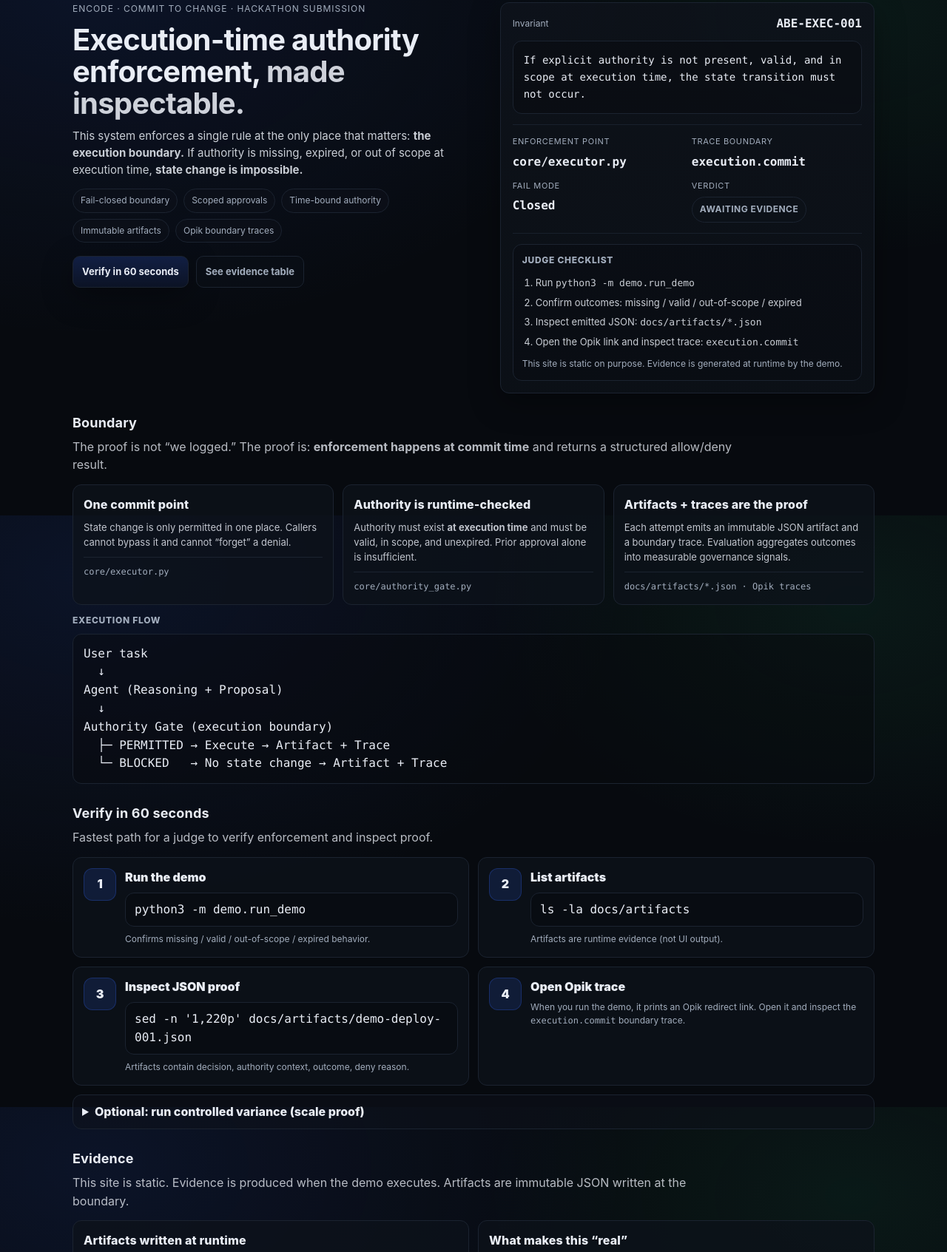
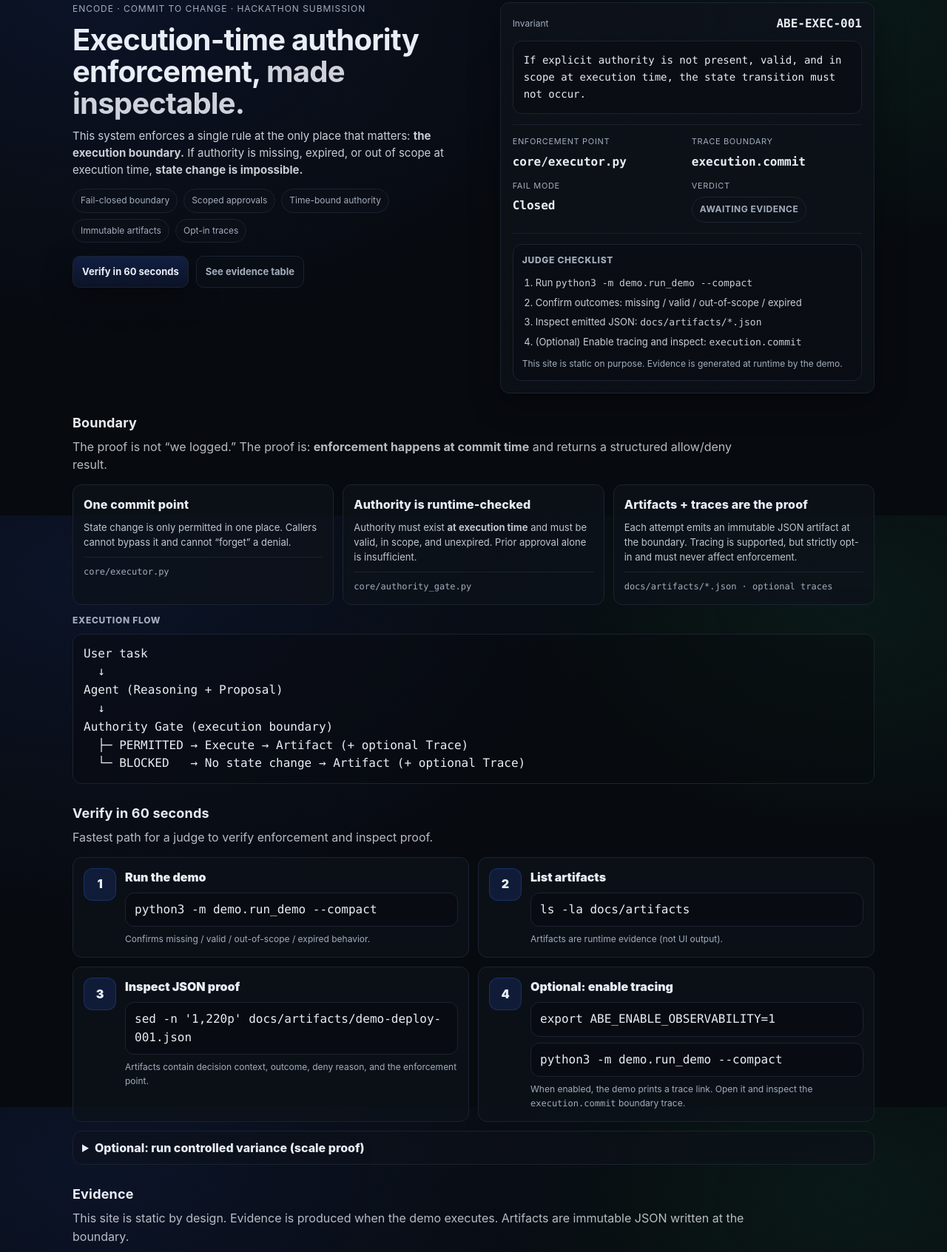
Before and after one commit to qstackfield/authority-before-execution, a plain HTML site: page docs/index.html in a window 1280 px wide. Shown: the part 103-1796 px from the top of the page at 74% size. Drawn offline with Linux system fonts and the light colour scheme; no server answers.

Commit message:
docs: align GitHub Pages instructions

```diff
--- a/docs/index.html
+++ b/docs/index.html
@@ -48,7 +48,7 @@
           <span class="chip">Scoped approvals</span>
           <span class="chip">Time-bound authority</span>
           <span class="chip">Immutable artifacts</span>
-          <span class="chip">Opik boundary traces</span>
+          <span class="chip">Opt-in traces</span>
         </div>
 
         <div class="hero-cta">
@@ -95,10 +95,10 @@
           <div class="judge-box">
             <div class="judge-title">Judge checklist</div>
             <ol class="judge-list">
-              <li>Run <span class="mono">python3 -m demo.run_demo</span></li>
+              <li>Run <span class="mono">python3 -m demo.run_demo --compact</span></li>
               <li>Confirm outcomes: missing / valid / out-of-scope / expired</li>
               <li>Inspect emitted JSON: <span class="mono">docs/artifacts/*.json</span></li>
-              <li>Open the Opik link and inspect trace: <span class="mono">execution.commit</span></li>
+              <li>(Optional) Enable tracing and inspect: <span class="mono">execution.commit</span></li>
             </ol>
             <div class="judge-foot">
               This site is static on purpose. Evidence is generated at runtime by the demo.
@@ -137,10 +137,10 @@
         <div class="card">
           <div class="card-title">Artifacts + traces are the proof</div>
           <div class="card-body">
-            Each attempt emits an immutable JSON artifact and a boundary trace.
-            Evaluation aggregates outcomes into measurable governance signals.
+            Each attempt emits an immutable JSON artifact at the boundary.
+            Tracing is supported, but strictly opt-in and must never affect enforcement.
           </div>
-          <div class="card-foot mono">docs/artifacts/*.json · Opik traces</div>
+          <div class="card-foot mono">docs/artifacts/*.json · optional traces</div>
         </div>
       </div>
 
@@ -151,8 +151,8 @@
 Agent (Reasoning + Proposal)
   ↓
 Authority Gate (execution boundary)
-  ├─ PERMITTED → Execute → Artifact + Trace
-  └─ BLOCKED   → No state change → Artifact + Trace</pre>
+  ├─ PERMITTED → Execute → Artifact (+ optional Trace)
+  └─ BLOCKED   → No state change → Artifact (+ optional Trace)</pre>
       </div>
     </section>
 
@@ -168,7 +168,7 @@ Authority Gate (execution boundary)
           <div class="step-n">1</div>
           <div class="step-c">
             <div class="step-title">Run the demo</div>
-            <div class="cmd mono">python3 -m demo.run_demo</div>
+            <div class="cmd mono">python3 -m demo.run_demo --compact</div>
             <div class="step-note">Confirms missing / valid / out-of-scope / expired behavior.</div>
           </div>
         </div>
@@ -187,17 +187,19 @@ Authority Gate (execution boundary)
           <div class="step-c">
             <div class="step-title">Inspect JSON proof</div>
             <div class="cmd mono">sed -n '1,220p' docs/artifacts/demo-deploy-001.json</div>
-            <div class="step-note">Artifacts contain decision, authority context, outcome, deny reason.</div>
+            <div class="step-note">Artifacts contain decision context, outcome, deny reason, and the enforcement point.</div>
           </div>
         </div>
 
         <div class="verify-step">
           <div class="step-n">4</div>
           <div class="step-c">
-            <div class="step-title">Open Opik trace</div>
+            <div class="step-title">Optional: enable tracing</div>
+            <div class="cmd mono">export ABE_ENABLE_OBSERVABILITY=1</div>
+            <div class="cmd mono">python3 -m demo.run_demo --compact</div>
             <div class="step-note">
-              When you run the demo, it prints an Opik redirect link.
-              Open it and inspect the <span class="mono">execution.commit</span> boundary trace.
+              When enabled, the demo prints a trace link. Open it and inspect the
+              <span class="mono">execution.commit</span> boundary trace.
             </div>
           </div>
         </div>
@@ -220,7 +222,7 @@ Authority Gate (execution boundary)
     <section id="evidence" class="section">
       <div class="section-head">
         <h2>Evidence</h2>
-        <p>This site is static. Evidence is produced when the demo executes. Artifacts are immutable JSON written at the boundary.</p>
+        <p>This site is static by design. Evidence is produced when the demo executes. Artifacts are immutable JSON written at the boundary.</p>
       </div>
 
       <div class="grid-2">
@@ -249,7 +251,7 @@ Authority Gate (execution boundary)
           <div class="card-title">What makes this “real”</div>
           <div class="card-body">
             The console is derived from structured results returned by the real executor.
-            The trace is emitted at the commit boundary. This is not post-hoc interpretation.
+            Enforcement happens at the commit boundary and returns a deterministic allow/deny outcome.
           </div>
 
           <div class="badge-row">
@@ -298,7 +300,7 @@ Authority Gate (execution boundary)
     <div class="footer-left">
       <span class="muted">Read-only inspection surface.</span>
       <span class="dot">·</span>
-      <span class="muted">Proof is runtime artifacts + Opik boundary traces.</span>
+      <span class="muted">Proof is runtime artifacts (+ optional boundary traces).</span>
     </div>
     <div class="footer-right">
       <span class="mono muted">github.com/qstackfield/authority-before-execution</span>
```
